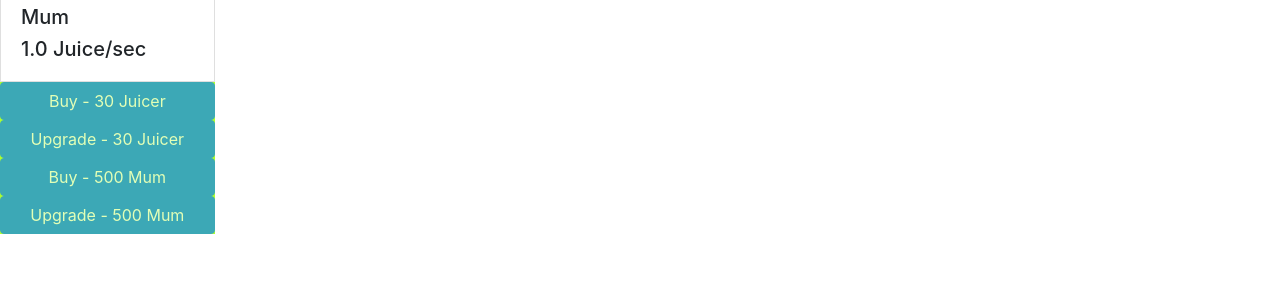
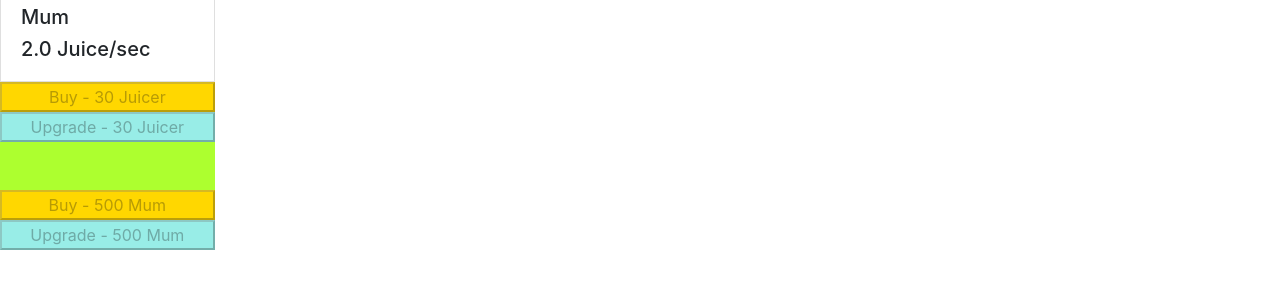
Before and after one commit to Janarkuusk/Juice_box_clicker, a plain HTML site: page index.html in a window 1280 px wide. Shown: the part 370-658 px from the top of the page. Drawn offline with nearby package versions, Linux system fonts and the light colour scheme.

Commit message:
codev4.5

```diff
--- a/index.html
+++ b/index.html
@@ -28,10 +28,12 @@
           <span class="label label-default label-pill pull-xs-left"><span id="rate-display">0</span> Juice/sec</span>
           </li>
 
-          <button type="button" id="btn-buy" class="pull-xs-right btn btn-primary" disabled>Buy - 30 Juicer</button>
-          <button type="button" id="btn-upgrade" class="pull-xs-right btn btn-primary" disabled>Upgrade - 30 Juicer</button>
-          <button type="button" id="btn-buy" class="pull-xs-right btn btn-primary" disabled>Buy - 500 Mum</button>
-          <button type="button" id="btn-upgrade" class="pull-xs-right btn btn-primary" disabled>Upgrade - 500 Mum</button>
+          <button type="button" id="btn-buy" class="btnbuy" class="pull-xs-right btn btn-primary" disabled>Buy - 30 Juicer</button>
+
+          <button type="button" id="btn-upgrade" class="btnup" class="pull-xs-right btn btn-primary" disabled>Upgrade - 30 Juicer</button>
+          <br><br>
+          <button type="button" id="btn-buy" class="btnbuy" class="pull-xs-right btn btn-primary" disabled>Buy - 500 Mum</button>
+          <button type="button" id="btn-upgrade" class="btnup" class="pull-xs-right btn btn-primary" disabled>Upgrade - 500 Mum</button>
       </ul>
     </div>
   </div>
--- a/script.js
+++ b/script.js
@@ -2,7 +2,7 @@ $(function() {
 
   var juice = 0;
   var minersOwned = 0;
-  var minersUpgrade = 1;
+  var minersUpgrade = 2;
   var ticks;
 
   if (localStorage.getItem('juice') !== null) {
@@ -45,6 +45,7 @@ $(function() {
             $("#btn-upgrade").removeAttr("disabled", "disabled");
         }
      }
+
 
   function mathJuice(operator, amount) {
     switch (operator) {
--- a/style.css
+++ b/style.css
@@ -19,3 +19,11 @@
   background-color: greenyellow;
   border: greenyellow;
 }
+
+.btnup{
+  background-color: #98EDE7;
+}
+
+.btnbuy {
+  background-color: gold;
+}
```
